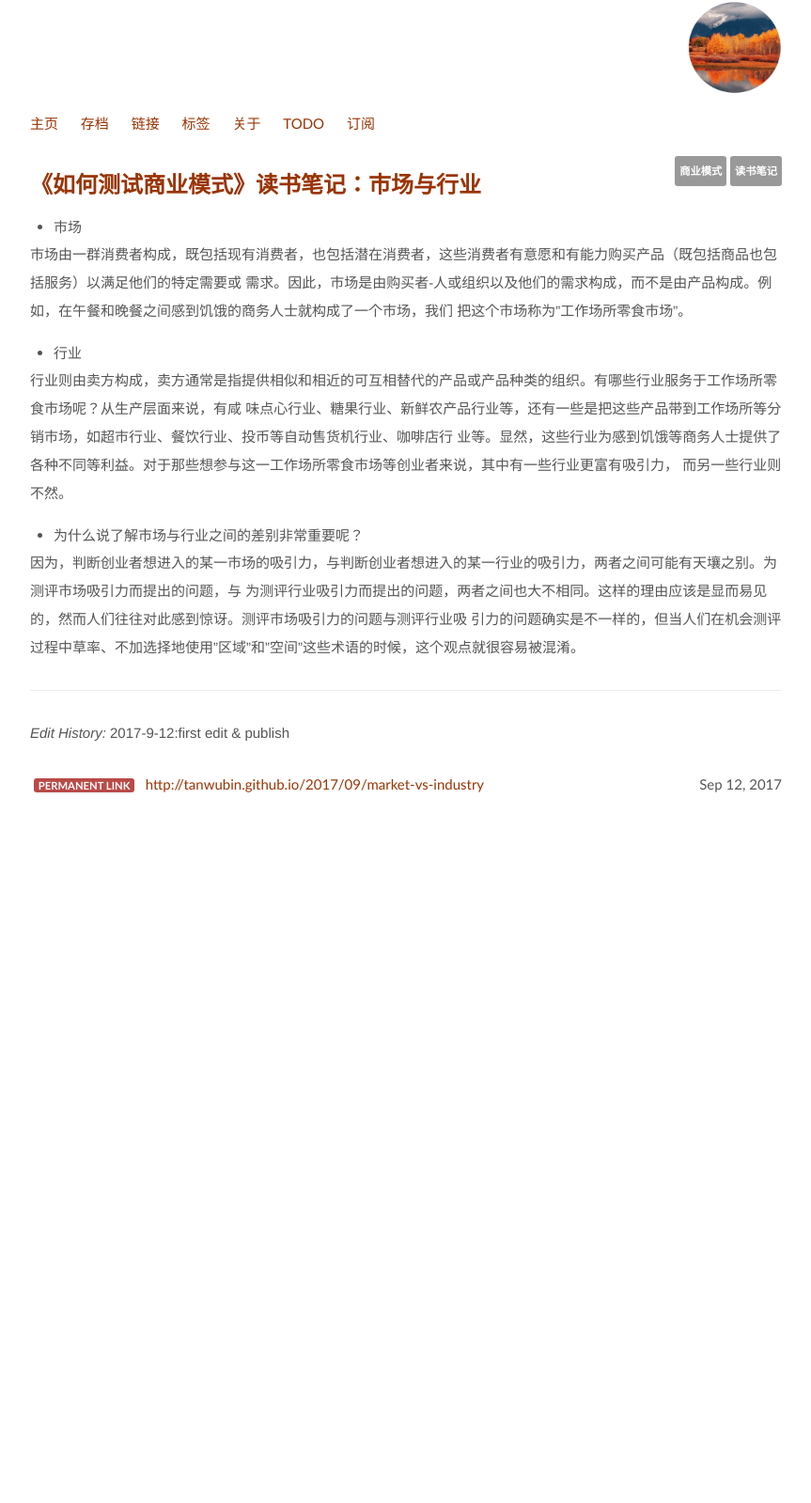
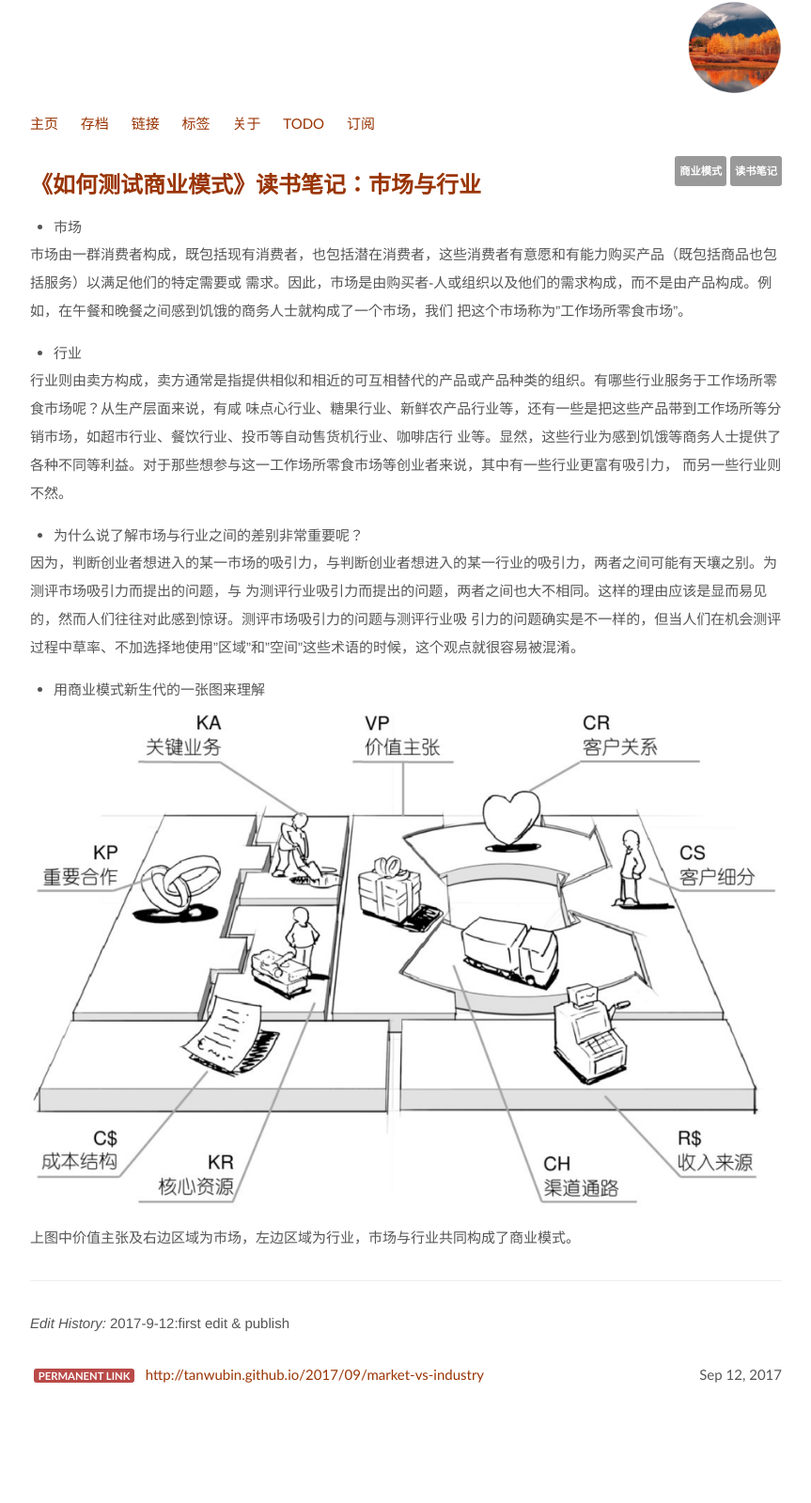
Before and after one commit to fk1091889767/tanwubin.github.io, a Jekyll site: the page built from _posts/2017-09-12-market-vs-industry.md, in a window 1280 px wide. Shown: the whole page at 94% size, without its empty margins (208-1071 px from the left). Built offline with Jekyll 4.4.1, drawn with Linux system fonts in a browser that asks for light colours; before the commit the page ends 971 px from its top, so only the background shows below that.

Commit message:
update article

```diff
--- a/_posts/2017-09-12-market-vs-industry.md
+++ b/_posts/2017-09-12-market-vs-industry.md
@@ -28,5 +28,11 @@ published: true
 为测评行业吸引力而提出的问题，两者之间也大不相同。这样的理由应该是显而易见的，然而人们往往对此感到惊讶。测评市场吸引力的问题与测评行业吸
 引力的问题确实是不一样的，但当人们在机会测评过程中草率、不加选择地使用"区域"和"空间"这些术语的时候，这个观点就很容易被混淆。
 
+- 用商业模式新生代的一张图来理解
+
+![](/upload/image/商业模式.png)
+
+上图中价值主张及右边区域为市场，左边区域为行业，市场与行业共同构成了商业模式。
+
 ---
 *Edit History:* 2017-9-12:first edit & publish
```
Also changed, not shown: upload/image/商业模式.png (added).
